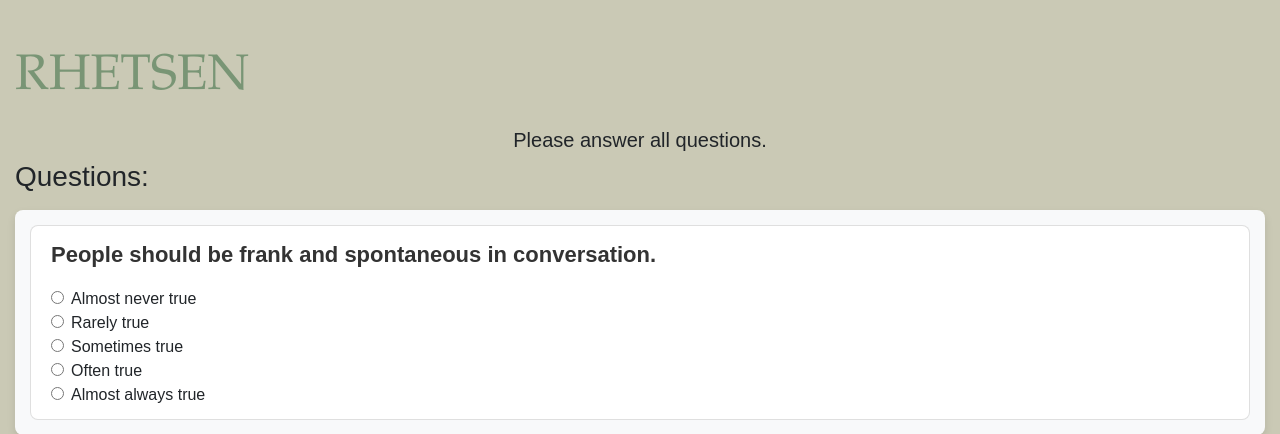
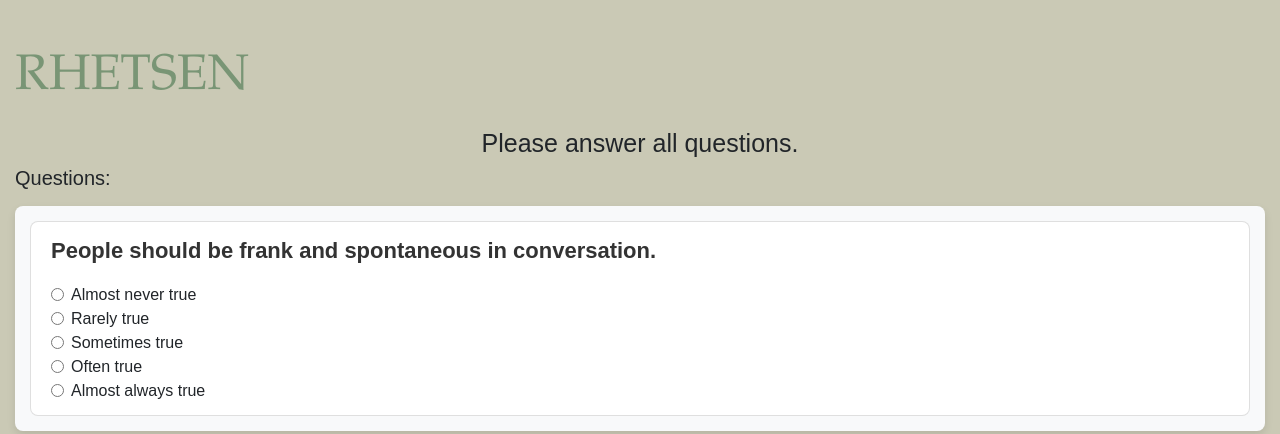
Before and after one commit to ykim71/Rhetsen, a Flask app: page /rhetsen in a window 1280 px wide. Shown: the top 434 px of the page. Run offline with Flask 3, Linux system fonts and the light colour scheme; some libraries are stand-ins or nearby versions.

Commit message:
Update style.css

```diff
--- a/static/css/style.css
+++ b/static/css/style.css
@@ -12,6 +12,12 @@ h1 {
 }
 
 h2 {
+	font-family: 'Arial', serif;
+	font-size: 25px;
+	text-align: left;
+}
+
+h3 {
 	font-family: 'Arial', serif;
 	font-size: 20px;
 	text-align: left;
```
